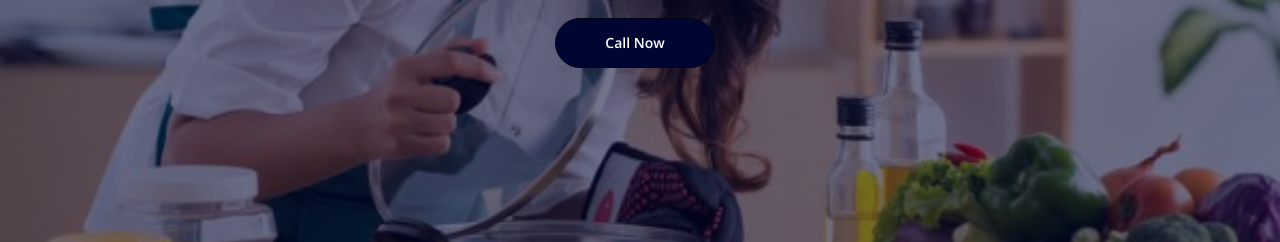
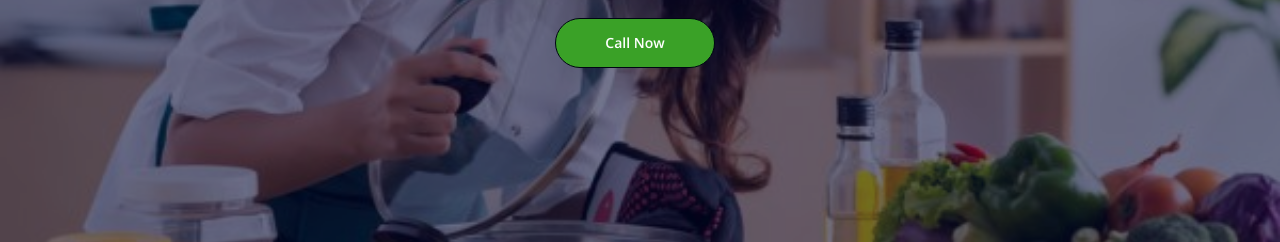
Before and after one commit to arundev-v/og, a plain HTML site: page index.html in a window 1280 px wide. Shown: the part 518-760 px from the top of the page. Drawn offline with nearby package versions, Linux system fonts and the light colour scheme; files whose address does not match are found by name.

Commit message:
Update slider.css

```diff
--- a/asset/css/slider.css
+++ b/asset/css/slider.css
@@ -47,7 +47,7 @@ h2.sub-title {
     border-radius: 50px;
 }
 a.btn.btn-default.button-primary.btn-dark {
-    background: #000531;
+    background: #3aa127;
     color: #fff;
     border-color: #000513;
 }
```
